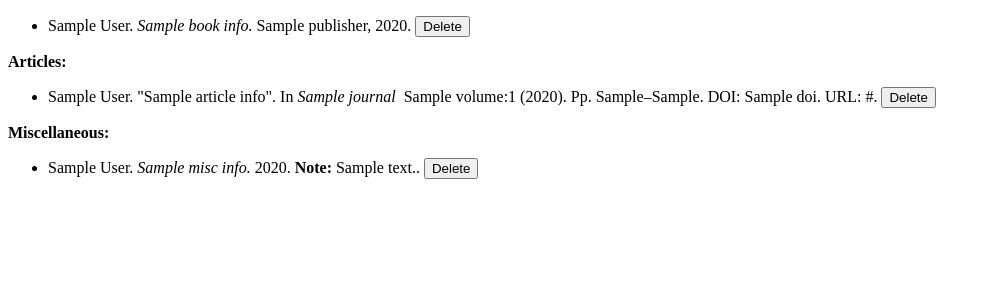
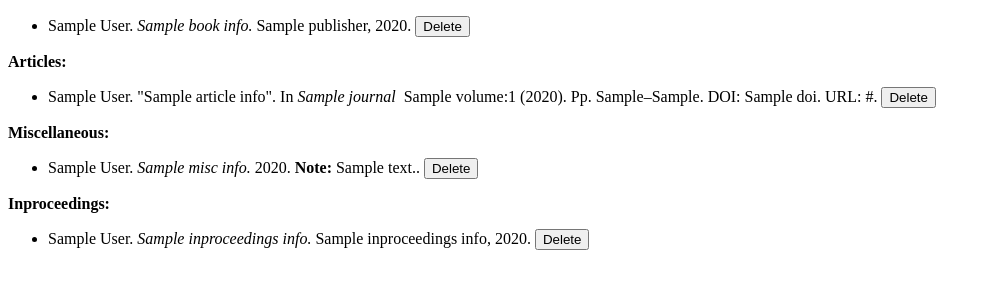
Before and after one commit to k1rtsu/Bulbasaurus-ohtu, a Flask app: template src/templates/references.html in a window 1280 px wide. Shown: the part 157-457 px from the top of the page, without its empty margins (0-991 px from the left). Run offline with Flask 3, Linux system fonts and the light colour scheme; the template is opened without the code that fills it: most values are stand-ins (such as "Sample title", 1, 10 or a date in 2020).

Commit message:
displays inproceedings

```diff
--- a/src/templates/references.html
+++ b/src/templates/references.html
@@ -78,4 +78,22 @@ body %}
 </div>
 {% endif %}
 
+{% if inproceedings|length > 0 %}
+  <strong>Inproceedings:</strong>
+
+  <div>
+    {% for data in inproceedings %}
+      <ul>
+        <li>
+          {{ data.inproceedings_info.author }}. <i>{{ data.inproceedings_info.title }}.</i>
+          {{ data.inproceedings_info.booktitle }}, {{ data.inproceedings_info.year }}.
+          <form action="/remove_reference/{{ data.reference_id }}" method="post" style="display:inline;">
+            <button type="submit" id="delete_inproceedings">Delete</button>
+          </form>
+      </li>
+      </ul>
+    {% endfor %}
+  </div>
+{% endif %}
+
 {% endblock %}
```
